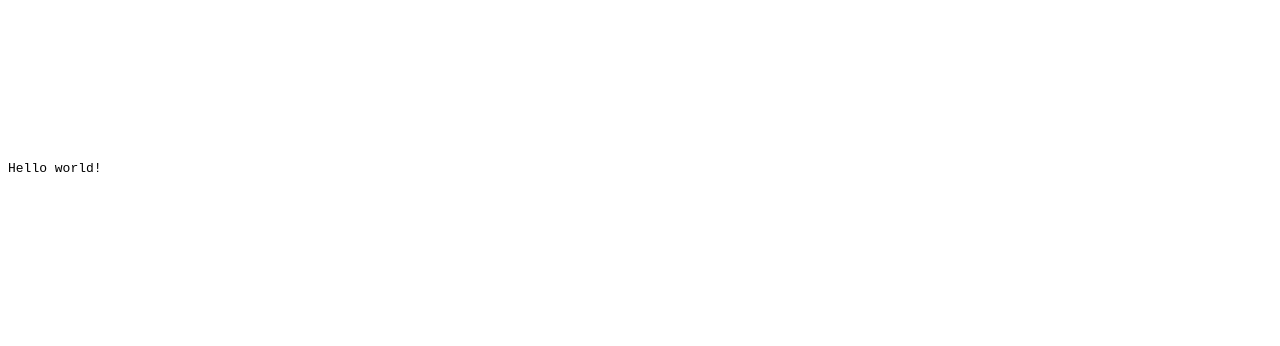
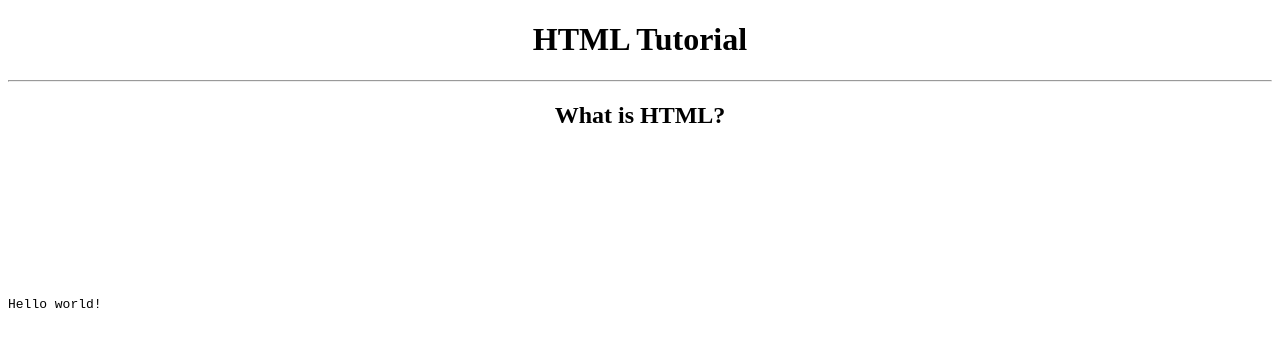
Before and after one commit to Inchensenk/SofoyanHtmlCssDz1, a plain HTML site: page Task3/INDEX.HTML in a window 1280 px wide. Drawn offline with Linux system fonts and the light colour scheme.

Commit message:
HTML Tutorial
What is HTML?

```diff
--- a/Task3/INDEX.HTML
+++ b/Task3/INDEX.HTML
@@ -11,6 +11,19 @@
 </head>
 
 <body>
+    <center>
+        <h1>HTML Tutorial</h1>
+        <hr>
+
+        <h2>What is HTML?</h2>
+    </center>
+
+
+
+
+
+
+
     <pre><code>
 
     <span><!DOCTYPE html>
```
